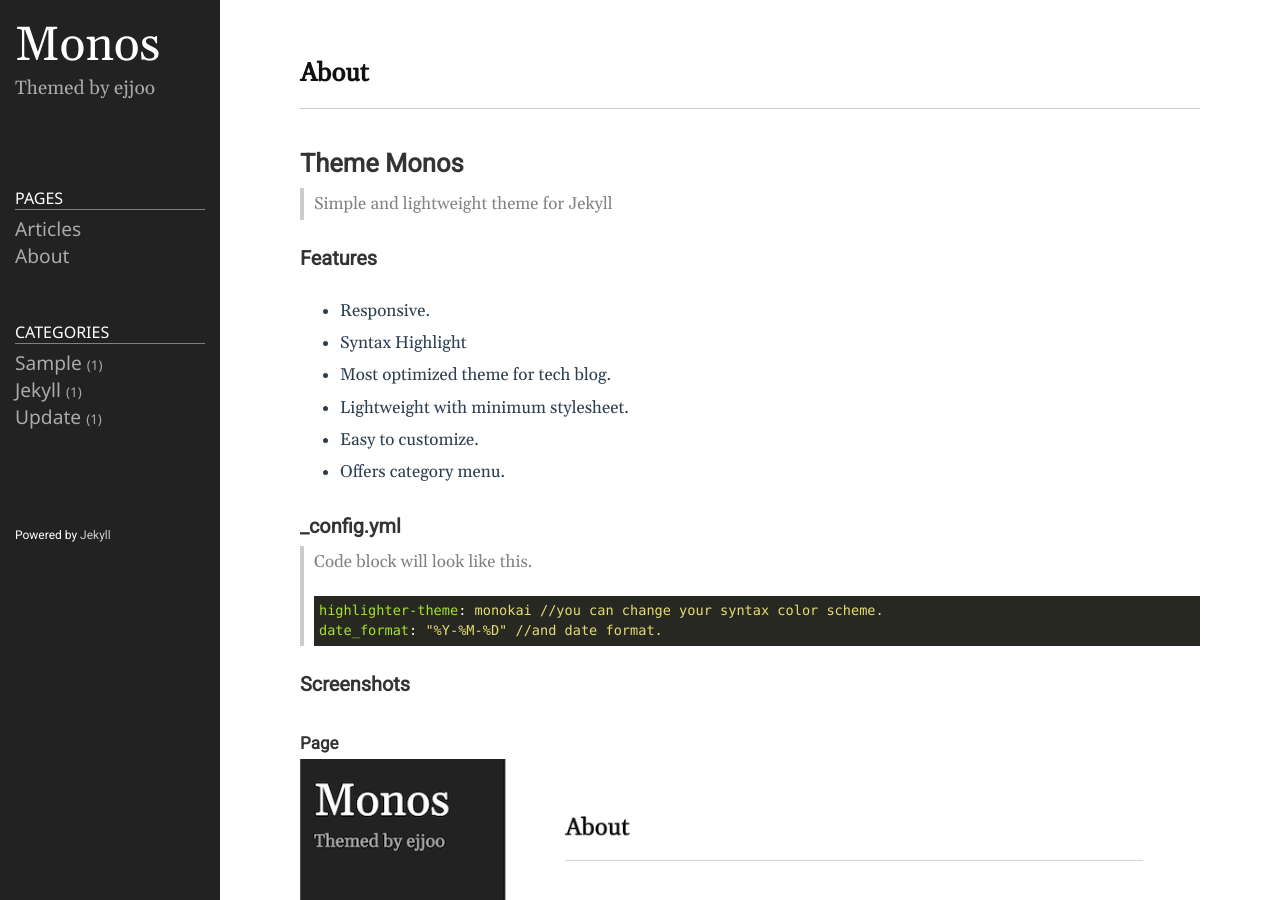
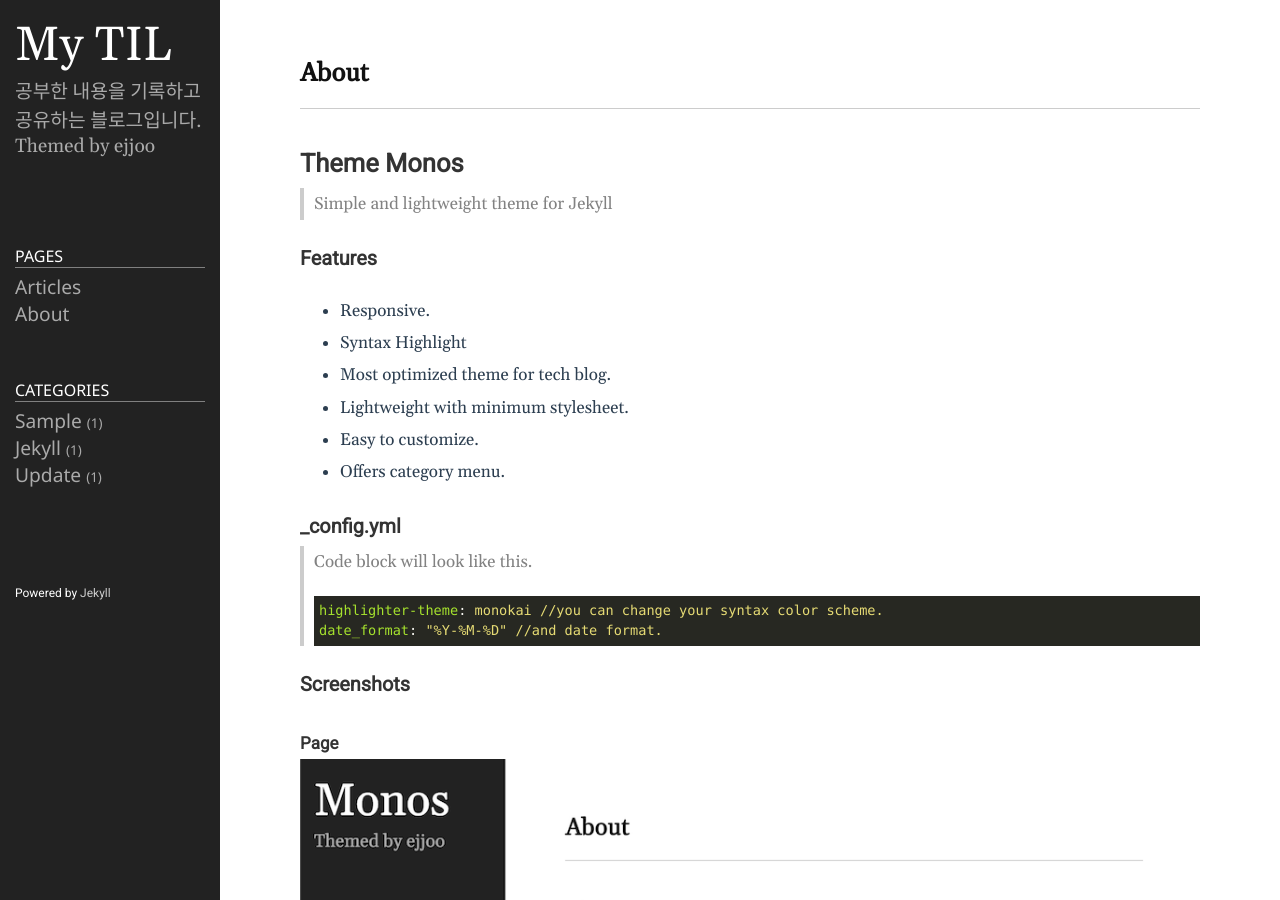
Before and after one commit to geumsyu/geumsyu.github.io, a Jekyll site: the page built from README.md, in a window 1280 px wide and 900 px high. Built offline with Jekyll 4.4.1, drawn with Linux system fonts in a browser that asks for light colours.

Commit message:
Update _config.yml

```diff
--- a/_config.yml
+++ b/_config.yml
@@ -18,13 +18,14 @@
 # You can create any custom variable you would like, and they will be accessible
 # in the templates via {{ site.myvariable }}.
 
-title: Monos
-email: ejjoo7994@gmail.com
-description: >- # this means to ignore newlines until "baseurl:"
+title: My TIL
+email: ajh3894@gmail.com
+description: >
+  공부한 내용을 기록하고 공유하는 블로그입니다.
   Themed by ejjoo
 # baseurl: "/" # the subpath of your site, e.g. /blog
-# url: "http://ejjoo.github.io" # the base hostname & protocol for your site, e.g. http://example.com
-github_username: ejjoo
+url: "https://your-github-username.github.io"
+github_username: geumsyu
 highlighter: rouge
 svg:
   optimize: true
@@ -32,8 +33,6 @@ svg:
 # theme: minima
 highlighter-theme: monokai
 date_format: "%Y-%M-%D"
-plugins:
-  - jekyll-feed
 category_dir: category/
 tag_dir: tag/
 
```
